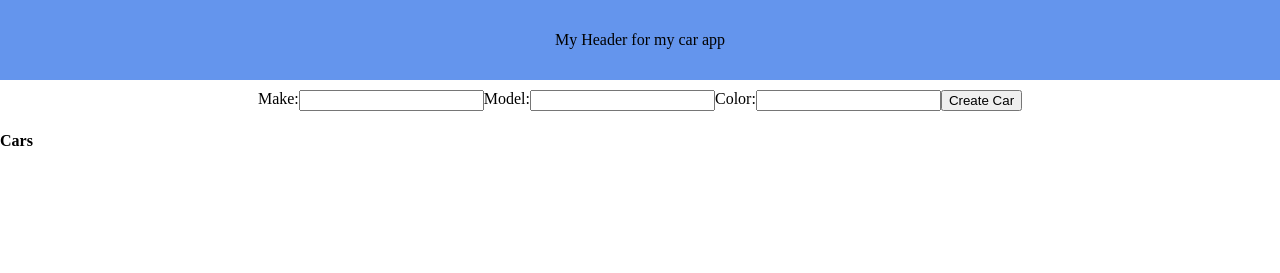
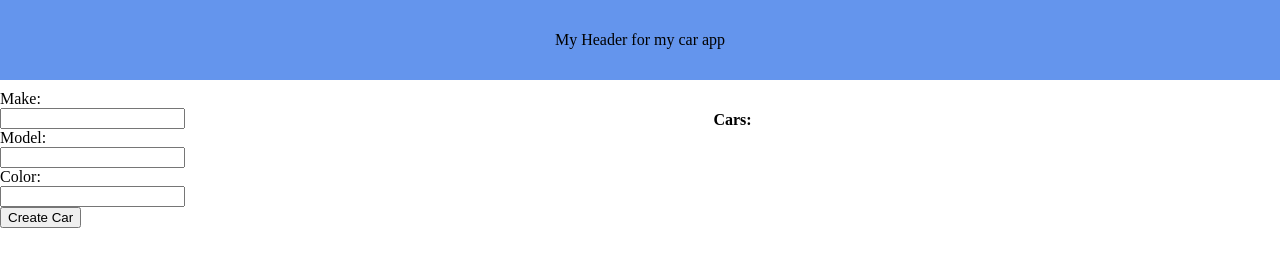
Before and after one commit to Mikey-strider/car-app-classes, a plain HTML site: page index.html in a window 1280 px wide. Drawn offline with Linux system fonts and the light colour scheme.

Commit message:
changed up css grid

```diff
--- a/css/style.css
+++ b/css/style.css
@@ -7,11 +7,13 @@ body {
   padding: 0px;
   min-height: 100 vh;
   display: grid;
-  grid-template-rows: "header";
-  grid-template-columns: 1fr, 2fr;
+  /* grid-template-rows: "header"; */
+
+  grid-template-columns: auto 1fr auto;
+  grid-template-rows: 1fr 2fr;
   grid-template-areas:
-  "header" "header" "header"
-  "main" "section" "section"
+  "header header header"
+  "main section section"
   ;
 }
 
@@ -22,9 +24,25 @@ header {
   justify-content: center;
   height: 10vh;
   margin-bottom: 10px;
+  grid-area: header;
+}
+
+ul {
+  list-style-type: none;
 }
 
 #main-car-form{
   display: flex;
-  justify-content: center;
+  flex-direction: column;
+  align-items: start;
+  justify-content: start;
+  grid-area: main;
 }
+
+#form-car-list{
+  display: flex;
+  flex-direction: column;
+  align-items: center;
+  justify-content: start;
+  grid-area: section;
+}
--- a/index.html
+++ b/index.html
@@ -20,7 +20,7 @@
     <button>Create Car</button>
   </main>
   <section id="form-car-list">
-    <h4>Cars</h4>
+    <h4>Cars:</h4>
     <ul id="car-list"></ul>
   </section>
 </body>
```
